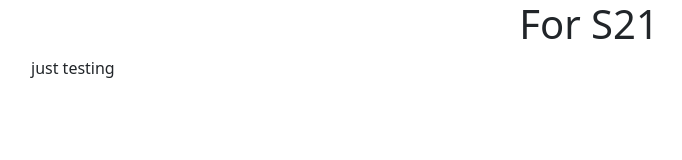
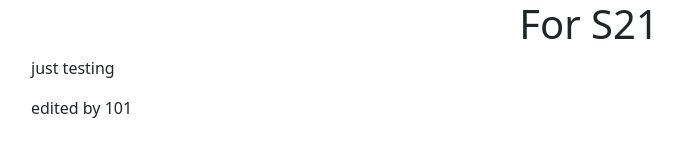
Before and after one commit to raseek101/s21e25pf.github.io, a plain HTML site: page index.html in a window 1280 px wide. Shown: the whole page, without its empty margins (51-733 px from the left). Drawn offline with nearby package versions, Linux system fonts and the light colour scheme.

Commit message:
test change

```diff
--- a/index.html
+++ b/index.html
@@ -14,6 +14,7 @@
     <h1 class="text-center">For S21</h1>
     <div class="container">
       <p>just testing</p>
+      <p>edited by 101</p>
     </div>
     <!-- Optional JavaScript; choose one of the two! -->
 
```
